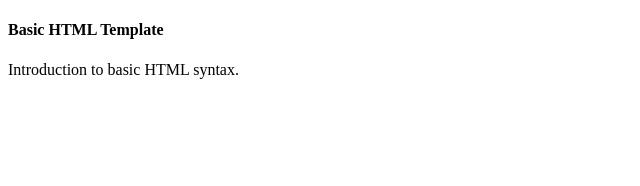
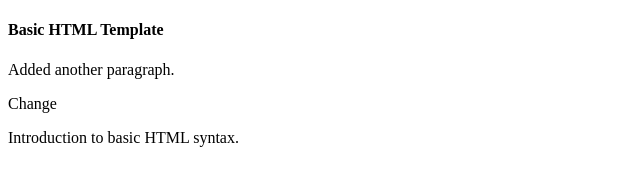
Before and after one commit to jakerrose/HTML-and-CSS-Projects, a plain HTML site: page HTML documents/Basic_HTML_and_CSS/Basic_HTML_.html in a window 1280 px wide. Shown: the whole page, without its empty margins (0-640 px from the left). Drawn offline with Linux system fonts and the light colour scheme.

Commit message:
Added another paragraph

```diff
--- a/HTML documents/Basic_HTML_and_CSS/Basic_HTML_.html
+++ b/HTML documents/Basic_HTML_and_CSS/Basic_HTML_.html
@@ -8,6 +8,8 @@
 	<body>
 		<header>
 			<h4>Basic HTML Template</h4>
+			<p>Added another paragraph.</p>
+			<p>Change</p>
 		</header>
 			<p>Introduction to basic HTML syntax.</p>
 	</body>
```
